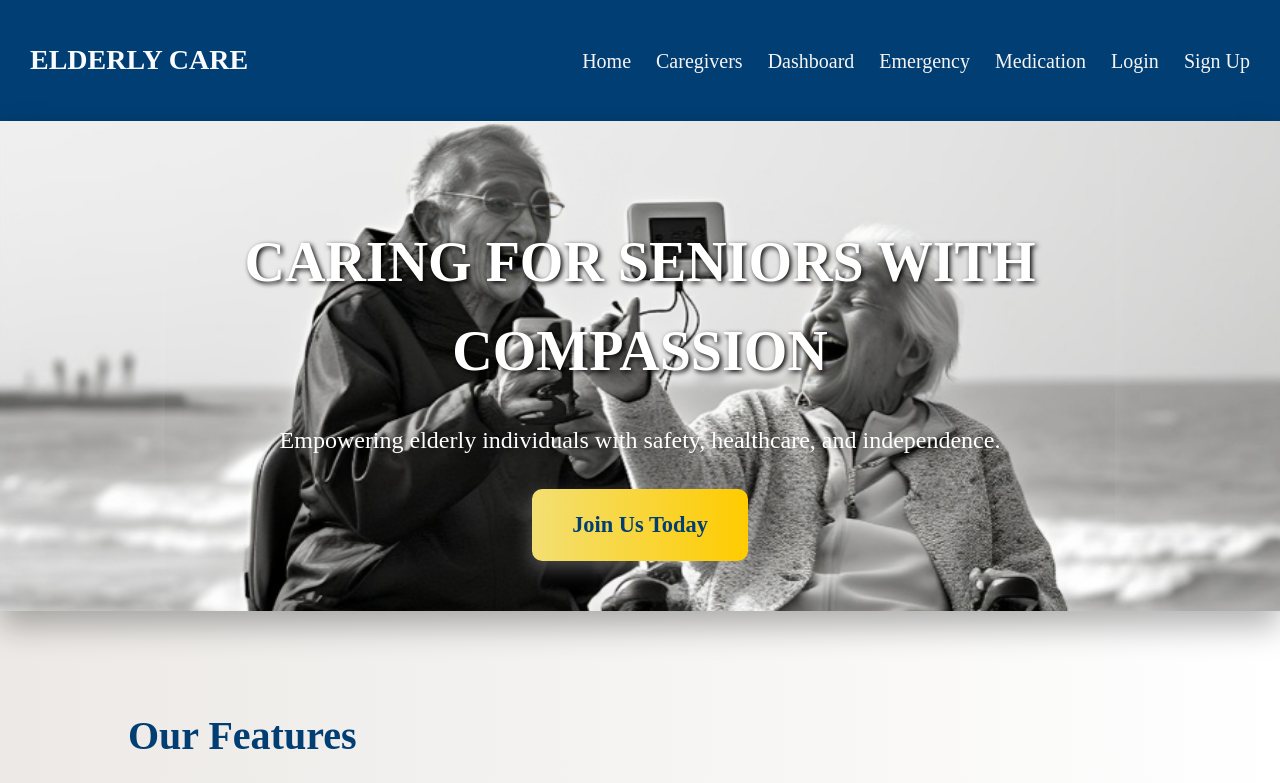
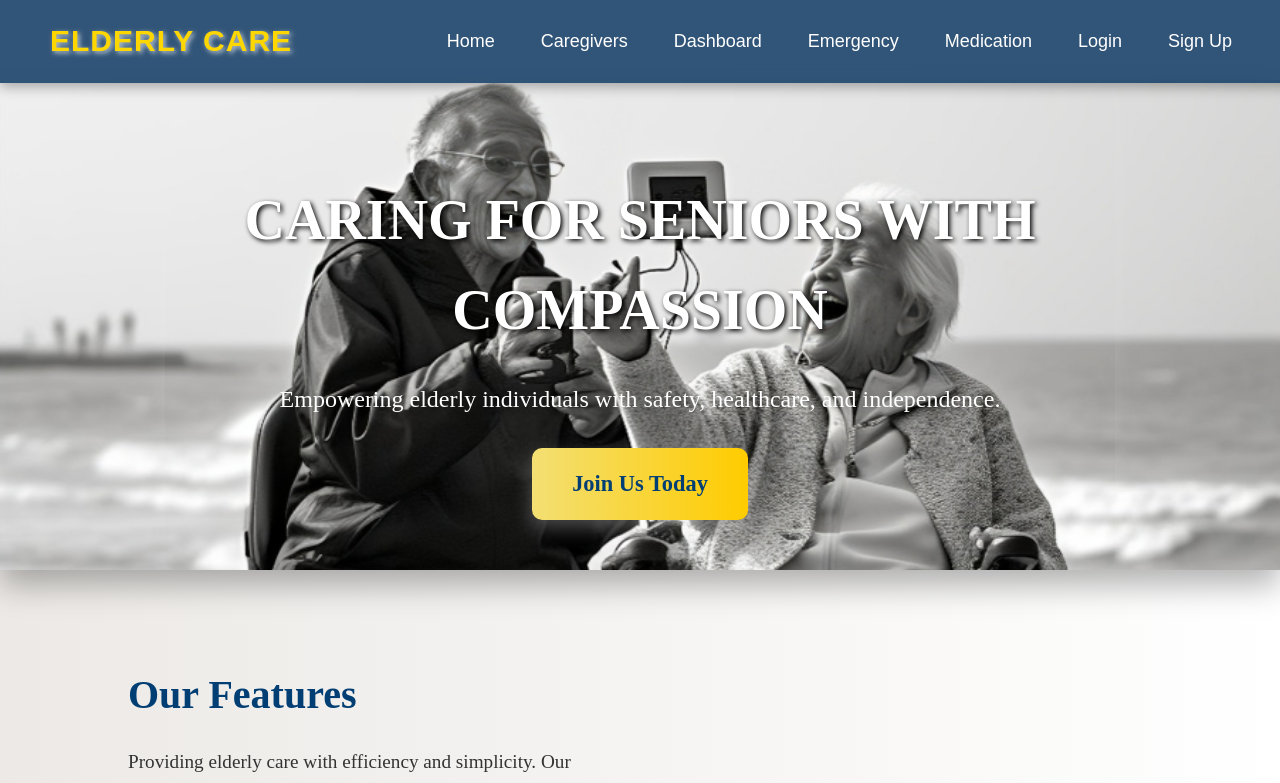
Before and after one commit to tefeena/elderly-care-portal, a React (Create React App) app in the folder client/: page / in a window 1280 px wide. Shown: the top 783 px of the page. Built offline with nearby package versions, Linux system fonts and the light colour scheme.

Commit message:
homepage design updation

```diff
--- a/client/src/pages/HomePage.css
+++ b/client/src/pages/HomePage.css
@@ -3,7 +3,7 @@
 /* Apply the Lora font globally */
 body {
   font-family: 'Lora', serif;
-  margin: 0;
+  margin-top: 80px;
   padding: 0;
   background-color: #f4f4f4;
   color: #333;
--- a/client/src/pages/Navbar.css
+++ b/client/src/pages/Navbar.css
@@ -1,11 +1,12 @@
 /* Navbar Container */
 .navbar {
-  background: linear-gradient(to right, #003E73, #002a52);
-  padding: 15px 40px;
+  background: rgba(0, 46, 89, 0.8); /* Glassmorphism effect */
+  backdrop-filter: blur(10px);
+  padding: 15px 10px;
   display: flex;
   justify-content: center;
   align-items: center;
-  box-shadow: 0px 4px 8px rgba(0, 0, 0, 0.2);
+  box-shadow: 0px 4px 12px rgba(0, 0, 0, 0.3);
   position: fixed;
   width: 100%;
   top: 0;
@@ -25,21 +26,25 @@
 /* Logo */
 .navbar-logo {
   color: #FFD700;
-  font-size: 28px;
+  font-size: 30px;
   font-weight: bold;
   text-transform: uppercase;
   text-decoration: none;
-  transition: color 0.3s ease-in-out;
+  letter-spacing: 1px;
+  transition: transform 0.3s ease-in-out;
+  text-shadow: 2px 2px 5px rgba(255, 255, 255, 0.7);
 }
 
+
 .navbar-logo:hover {
-  color: #f39c12;
+  transform: scale(1.1);
+  color: #ffcc00;
 }
 
 /* Navigation Links */
 .nav-links {
   display: flex;
-  gap: 25px;
+  gap: 10px;
   align-items: center;
 }
 
@@ -48,26 +53,25 @@
   text-decoration: none;
   font-size: 18px;
   font-weight: 500;
+  position: relative;
+  padding: 12px 18px;
+  border-radius: 8px;
   transition: all 0.3s ease-in-out;
-  position: relative;
-  padding: 10px 15px;
-  border-radius: 5px;
 }
 
 /* Hover Effect */
 .nav-links a:hover {
   color: #FFD700;
   background: rgba(255, 215, 0, 0.2);
-  box-shadow: 0px 4px 8px rgba(255, 215, 0, 0.3);
+  box-shadow: 0px 4px 12px rgba(255, 215, 0, 0.4);
 }
 
 /* CTA Button */
 .cta-btn {
-  background: linear-gradient(to right, #FFD700, #ffcc00);
-  color: #003E73;
-  padding: 10px 20px;
+  color: #002A52;
+  padding: 12px 22px;
   font-size: 18px;
-  border-radius: 8px;
+  border-radius: 10px;
   font-weight: bold;
   text-decoration: none;
   transition: all 0.3s ease-in-out;
@@ -75,7 +79,8 @@
 
 .cta-btn:hover {
   background: linear-gradient(to right, #ffcc00, #e6b800);
-  transform: scale(1.05);
+  transform: scale(1.08);
+  box-shadow: 0px 4px 10px rgba(255, 215, 0, 0.5);
 }
 
 /* Hamburger Menu (For Mobile) */
@@ -83,19 +88,20 @@
   display: none;
   cursor: pointer;
   flex-direction: column;
-  gap: 5px;
+  gap: 6px;
 }
 
 .bar {
-  width: 30px;
+  width: 32px;
   height: 4px;
   background: #FFD700;
+  border-radius: 5px;
   transition: all 0.3s ease-in-out;
 }
 
 /* Transform bars into an "X" when open */
 .menu-toggle.open .bar:nth-child(1) {
-  transform: translateY(8px) rotate(45deg);
+  transform: translateY(9px) rotate(45deg);
 }
 
 .menu-toggle.open .bar:nth-child(2) {
@@ -103,7 +109,7 @@
 }
 
 .menu-toggle.open .bar:nth-child(3) {
-  transform: translateY(-8px) rotate(-45deg);
+  transform: translateY(-9px) rotate(-45deg);
 }
 
 /* Mobile Responsive */
@@ -117,11 +123,11 @@
     flex-direction: column;
     position: absolute;
     background: rgba(0, 0, 0, 0.9);
-    top: 60px;
+    top: 65px;
     right: 0;
     width: 100%;
     text-align: center;
-    padding: 20px 0;
+    padding: 25px 0;
   }
 
   .nav-links.active {
@@ -129,12 +135,7 @@
   }
 
   .nav-links a {
-    padding: 12px;
-    font-size: 20px;
-  }
-
-  .cta-btn {
-    padding: 12px;
-    font-size: 20px;
+    padding: 15px;
+    font-size: 22px;
   }
 }
--- a/client/src/pages/Navbar.js
+++ b/client/src/pages/Navbar.js
@@ -1,18 +1,32 @@
 import { Link } from "react-router-dom";
-import "./Navbar.css";  // Create a separate CSS file for navbar styles
+import { useState } from "react";
+import "./Navbar.css";  // Ensure you use the updated Navbar.css
 
 const Navbar = () => {
+  const [menuOpen, setMenuOpen] = useState(false);
+
   return (
-    <nav className="home-navbar">
-      <h1 className="home-logo">Elderly Care</h1>
-      <div className="home-nav-links">
-        <Link to="/">Home</Link>
-        <Link to="/caregivers">Caregivers</Link>
-        <Link to="/health-dashboard">Dashboard</Link>
-        <Link to="/emergency">Emergency</Link>
-        <Link to="/medications">Medication</Link>
-        <Link to="/login">Login</Link>
-        <Link to="/register">Sign Up</Link>
+    <nav className="navbar">
+      <div className="navbar-container">
+        <Link to="/" className="navbar-logo">
+          Elderly Care
+        </Link>
+
+        <div className={`nav-links ${menuOpen ? "active" : ""}`}>
+          <Link to="/" onClick={() => setMenuOpen(false)}>Home</Link>
+          <Link to="/caregivers" onClick={() => setMenuOpen(false)}>Caregivers</Link>
+          <Link to="/health-dashboard" onClick={() => setMenuOpen(false)}>Dashboard</Link>
+          <Link to="/emergency" onClick={() => setMenuOpen(false)}>Emergency</Link>
+          <Link to="/medications" onClick={() => setMenuOpen(false)}>Medication</Link>
+          <Link to="/login" onClick={() => setMenuOpen(false)}>Login</Link>
+          <Link to="/register" className="cta-btn" onClick={() => setMenuOpen(false)}>Sign Up</Link>
+        </div>
+
+        <div className={`menu-toggle ${menuOpen ? "open" : ""}`} onClick={() => setMenuOpen(!menuOpen)}>
+          <div className="bar"></div>
+          <div className="bar"></div>
+          <div className="bar"></div>
+        </div>
       </div>
     </nav>
   );
```
